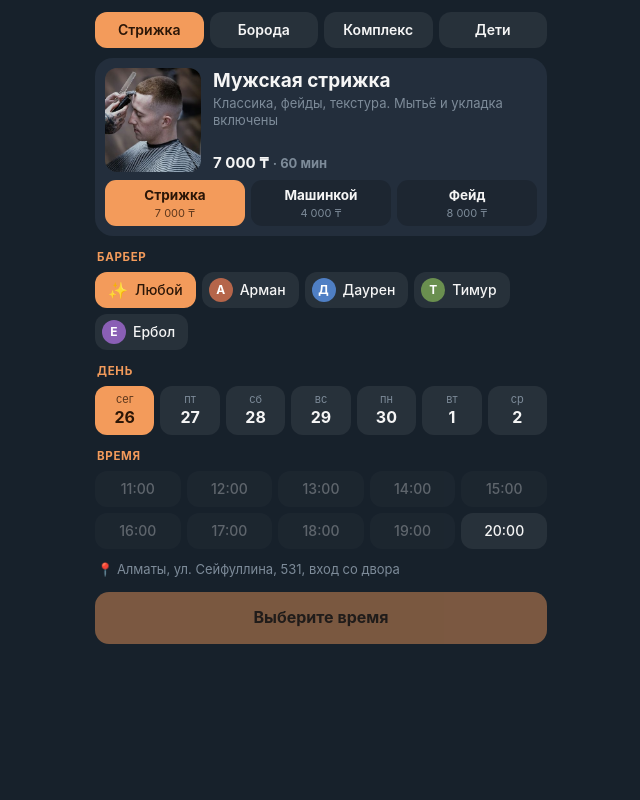
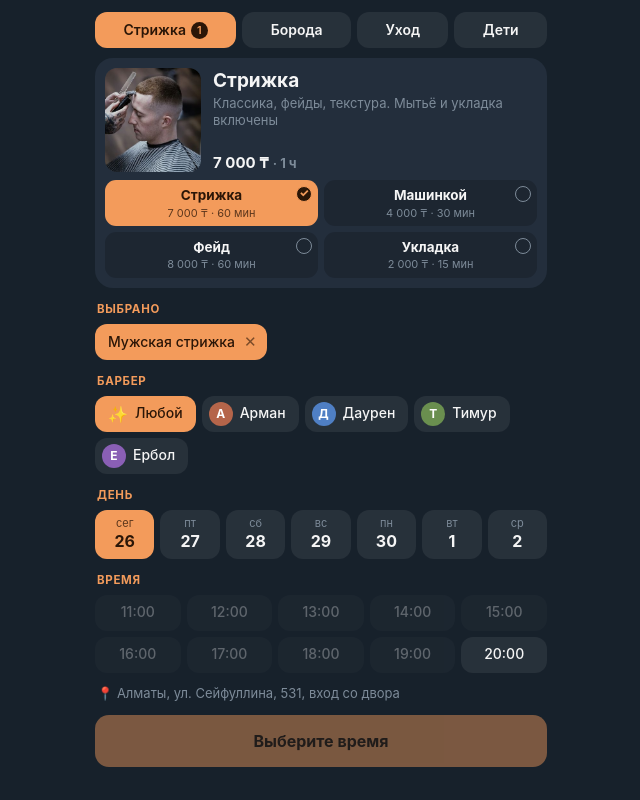
Before and after one commit to BatonSRaiona/tg-miniapps, a plain HTML site: page barber/index.html in a window 1280 px wide. Shown: the whole page, without its empty margins (319-959 px from the left). Drawn offline with Linux system fonts and the light colour scheme.

Commit message:
Barbershop: pick several services in one booking
Services from different tabs (haircut, beard, new face care tab, kids)
can be combined; total price and duration are summed, only barbers who
do every picked service are offered, and free time covers the whole
visit (up to 4 hours).

Co-Authored-By: Claude Opus 5.5 <noreply@anthropic.com>
Claude-Session: https://claude.ai/code/session_01T37pVoCt5sW6DLUxUwDjR1

```diff
--- a/barber/index.html
+++ b/barber/index.html
@@ -7,14 +7,36 @@
 <script src="https://telegram.org/js/telegram-web-app.js"></script>
 <link rel="stylesheet" href="../app.css">
 <style>
+  .tabs { overflow-x: auto; scrollbar-width: none; }
+  .tabs::-webkit-scrollbar { display: none; }
+  .tab { flex: 1 0 auto; padding: 0 10px; }
+  @media (max-width: 360px) {
+    .tab { padding: 0 7px; font-size: 13px; }
+    .svc .size b { font-size: 13px; }
+  }
+  .tab .n {
+    display: inline-grid; place-items: center; min-width: 17px; height: 17px; margin-left: 5px; border-radius: 9px;
+    font-size: 11px; background: var(--acc); color: var(--acc-ink); vertical-align: 1px;
+  }
+  .tab.on .n { background: var(--acc-ink); color: var(--acc); }
   .hero.col { flex-direction: column; gap: 0; }
   .hero .row { display: flex; gap: 12px; }
   .hero .ph { height: 104px; }
   .svc { display: grid; grid-template-columns: repeat(3, 1fr); gap: 6px; margin-top: 8px; }
   .svc.two { grid-template-columns: repeat(2, 1fr); }
   .svc.one { grid-template-columns: 1fr; }
-  .svc .size b { font-size: 13.5px; white-space: nowrap; overflow: hidden; text-overflow: ellipsis; padding: 0 4px; }
+  .svc .size { position: relative; }
+  .svc .size b { font-size: 13.5px; white-space: nowrap; overflow: hidden; text-overflow: ellipsis; padding: 0 14px; }
+  .svc .size i {
+    position: absolute; top: 6px; right: 6px; width: 16px; height: 16px; border-radius: 50%;
+    border: 1.5px solid var(--hint); font-style: normal; font-size: 11px; line-height: 13px; text-align: center;
+  }
+  .svc .size.on i { border-color: currentColor; background: var(--acc-ink); color: var(--acc); font-weight: 800; }
   .price { margin-top: auto; font-size: 15px; font-weight: 700; }
+  .picked { display: flex; flex-wrap: wrap; gap: 6px; }
+  .picked .chip { padding-right: 8px; }
+  .picked .chip .x { font-size: 15px; opacity: .6; padding: 0 2px; }
+  .picked .none { font-size: 13px; color: var(--hint); padding: 2px; }
   .av {
     width: 24px; height: 24px; border-radius: 50%; display: inline-grid; place-items: center;
     font-size: 12px; font-weight: 700; color: #fff; margin-left: -6px;
@@ -39,6 +61,9 @@
     <div class="svc" id="svc"></div>
   </div>
 
+  <div class="lbl">Выбрано</div>
+  <div class="picked" id="picked"></div>
+
   <div class="lbl">Барбер</div>
   <div class="chips" id="masters"></div>
 
@@ -54,17 +79,20 @@
 <script src="../app.js"></script>
 <script>
 // Каталог — тот же, что в barber/bot.py (CATALOG). Меняете цены там — поменяйте и здесь.
-// [вкладка, фото, [[полное название, коротко, минут, цена], ...]]
+// [вкладка, фото, описание, [[полное название, коротко, минут, цена], ...]]
 const C = [
-  ["Стрижка", "haircut", [["Мужская стрижка", "Стрижка", 60, 7000], ["Стрижка машинкой", "Машинкой", 30, 4000], ["Фейд", "Фейд", 60, 8000]]],
-  ["Борода", "beard", [["Моделирование бороды", "Борода", 30, 4500], ["Королевское бритьё", "Бритьё", 45, 6000], ["Камуфляж седины", "Камуфляж", 30, 5000]]],
-  ["Комплекс", "combo", [["Стрижка и борода", "Стрижка+борода", 90, 10500], ["Отец и сын", "Отец и сын", 90, 12000]]],
-  ["Дети", "kids", [["Детская стрижка", "Детская · до 12 лет", 45, 5000]]],
+  ["Стрижка", "haircut", "Классика, фейды, текстура. Мытьё и укладка включены",
+    [["Мужская стрижка", "Стрижка", 60, 7000], ["Стрижка машинкой", "Машинкой", 30, 4000], ["Фейд", "Фейд", 60, 8000], ["Укладка", "Укладка", 15, 2000]]],
+  ["Борода", "beard", "Горячее полотенце, опасная бритва, масло",
+    [["Моделирование бороды", "Борода", 30, 4500], ["Королевское бритьё", "Бритьё", 45, 6000], ["Камуфляж седины", "Камуфляж", 30, 5000]]],
+  ["Уход", "care", "Маски и уход за кожей — можно добавить к стрижке",
+    [["Чёрная маска", "Маска", 20, 2500], ["Уход за лицом", "Кожа лица", 40, 6000], ["Воск: нос и уши", "Воск", 10, 1500], ["Массаж головы", "Массаж", 15, 2000]]],
+  ["Дети", "kids", "Для мальчиков до 12 лет, с мультиками",
+    [["Детская стрижка", "Детская", 45, 5000], ["Отец и сын", "Отец и сын", 90, 12000]]],
 ];
 const M = [["Арман", [0, 1, 2]], ["Даурен", [0, 1, 2, 3]], ["Тимур", [0, 2, 3]], ["Ербол", [0, 1, 2]], ["Алихан", [1, 2]]];
 const MC = ["#b5654a", "#4f7fc4", "#6a8f4f", "#8a5fb5", "#c4914f"];
-const DESC = ["Классика, фейды, текстура. Мытьё и укладка включены", "Горячее полотенце, опасная бритва, масло", "Всё сразу — выходит дешевле", "Для мальчиков до 12 лет, с мультиками"];
-const DAYS = 7, SLOTS = 10, FIRST = 11;
+const DAYS = 7, SLOTS = 10, FIRST = 11, MAX_MIN = 240;
 
 // Занятость: «постоянные клиенты» по той же формуле, что в боте, плюс реальные записи из ссылки (?u=дата&b=...).
 function fnv(s) {
@@ -89,57 +117,92 @@ function busy(m, d, t) {
   if (d === 0 && (FIRST + t) * 60 < NOW.mins + 60) return true;
   return (fnv(key) >>> 24) < 72 || real.has(key);
 }
-function freeMasters(c, i, m, d, t) {
-  const len = Math.ceil(C[c][2][i][2] / 60);
-  const list = m >= 0 ? [m] : M.map((x, j) => j).filter(j => M[j][1].includes(c));
-  return list.filter(j => t + len <= SLOTS && ![...Array(len).keys()].some(k => busy(j, d, t + k)));
+
+// Выбранные услуги: список [вкладка, номер]. Длительность и цена — сумма.
+const S = { c: 0, sv: [[0, 0]], m: -1, d: -1, t: -1 };
+const svc = ([c, i]) => C[c][3][i];
+const has = (c, i) => S.sv.some(x => x[0] === c && x[1] === i);
+const mins = () => S.sv.reduce((a, x) => a + svc(x)[2], 0);
+const price = () => S.sv.reduce((a, x) => a + svc(x)[3], 0);
+const len = () => Math.ceil(mins() / 60);
+const canDo = j => S.sv.every(x => M[j][1].includes(x[0]));
+function dur(n) { const h = Math.floor(n / 60), m = n % 60; return (h ? h + " ч" : "") + (h && m ? " " : "") + (m ? m + " мин" : ""); }
+function freeMasters(m, d, t) {
+  if (!S.sv.length) return [];
+  const L = len(), list = m >= 0 ? [m] : M.map((x, j) => j).filter(canDo);
+  return list.filter(j => t + L <= SLOTS && ![...Array(L).keys()].some(k => busy(j, d, t + k)));
 }
-const dayOk = (s, d) => [...Array(SLOTS).keys()].some(t => freeMasters(s.c, s.i, s.m, d, t).length);
+const dayOk = d => [...Array(SLOTS).keys()].some(t => freeMasters(S.m, d, t).length);
 
-const S = { c: 0, i: 0, m: -1, d: -1, t: -1 };
 function fix() {
-  if (S.m >= 0 && !M[S.m][1].includes(S.c)) S.m = -1;
-  if (S.d < 0 || !dayOk(S, S.d)) { S.d = [...Array(DAYS).keys()].find(d => dayOk(S, d)) ?? -1; S.t = -1; }
-  if (S.t >= 0 && !freeMasters(S.c, S.i, S.m, S.d, S.t).length) S.t = -1;
+  if (S.m >= 0 && !canDo(S.m)) S.m = -1;
+  if (S.d < 0 || !dayOk(S.d)) { S.d = [...Array(DAYS).keys()].find(d => dayOk(d)) ?? -1; S.t = -1; }
+  if (S.t >= 0 && !freeMasters(S.m, S.d, S.t).length) S.t = -1;
+}
+
+function toggle(c, i) {
+  if (has(c, i)) { S.sv = S.sv.filter(x => !(x[0] === c && x[1] === i)); return; }
+  if (mins() + C[c][3][i][2] > MAX_MIN) { toast("Больше 4 часов за один визит не записываем"); return; }
+  S.sv.push([c, i]);
 }
 
 function render() {
   fix();
-  const cat = C[S.c], svc = cat[2][S.i];
+  const cat = C[S.c];
   const tabs = document.getElementById("tabs"); tabs.innerHTML = "";
   C.forEach((x, j) => {
-    const b = h("button", "tab" + (j === S.c ? " on" : ""), x[0]);
-    b.onclick = () => { if (S.c !== j) { S.c = j; S.i = 0; tick(); render(); } };
+    const n = S.sv.filter(v => v[0] === j).length;
+    const b = h("button", "tab" + (j === S.c ? " on" : ""), x[0] + (n ? '<span class="n">' + n + "</span>" : ""));
+    b.onclick = () => { if (S.c !== j) { S.c = j; tick(); render(); } };
     tabs.appendChild(b);
   });
   document.getElementById("ph").src = "img/" + cat[1] + ".jpg";
-  document.getElementById("nm").textContent = svc[0];
-  document.getElementById("ds").textContent = DESC[S.c];
-  document.getElementById("pr").innerHTML = rub(svc[3]) + ' <span class="ds">· ' + svc[2] + " мин</span>";
+  document.getElementById("nm").textContent = cat[0];
+  document.getElementById("ds").textContent = cat[2];
+  document.getElementById("pr").innerHTML = S.sv.length
+    ? rub(price()) + ' <span class="ds">· ' + dur(mins()) + "</span>"
+    : '<span class="ds">Выберите одну или несколько услуг</span>';
 
-  const sv = document.getElementById("svc"); sv.innerHTML = ""; sv.className = "svc" + (cat[2].length === 2 ? " two" : cat[2].length === 1 ? " one" : "");
-  cat[2].forEach((x, j) => {
-    const b = h("button", "size" + (j === S.i ? " on" : ""), "<b>" + x[1] + "</b><small>" + rub(x[3]) + "</small>");
-    b.onclick = () => { S.i = j; tick(); render(); };
+  const sv = document.getElementById("svc"); sv.innerHTML = "";
+  const n = cat[3].length;
+  sv.className = "svc" + (n === 1 ? " one" : n === 2 || n === 4 ? " two" : "");
+  cat[3].forEach((x, j) => {
+    const on = has(S.c, j);
+    const b = h("button", "size" + (on ? " on" : ""), "<i>" + (on ? "✓" : "") + "</i><b>" + x[1] + "</b><small>" + rub(x[3]) + " · " + x[2] + " мин</small>");
+    b.setAttribute("aria-pressed", on);
+    b.onclick = () => { toggle(S.c, j); tick(); render(); };
     sv.appendChild(b);
   });
 
+  const pk = document.getElementById("picked"); pk.innerHTML = "";
+  if (!S.sv.length) pk.appendChild(h("div", "none", "Пока ничего. Можно выбрать несколько услуг из разных вкладок."));
+  S.sv.forEach(x => {
+    const b = h("button", "chip on", svc(x)[0] + ' <span class="x">✕</span>');
+    b.setAttribute("aria-label", "Убрать " + svc(x)[0]);
+    b.onclick = () => { toggle(x[0], x[1]); tick(); render(); };
+    pk.appendChild(b);
+  });
+
   const ms = document.getElementById("masters"); ms.innerHTML = "";
+  const able = M.map((x, j) => j).filter(canDo);
+  if (S.sv.length && !able.length) {
+    ms.appendChild(h("div", "none note", "Никто из барберов не делает всё это за один визит. Уберите что-нибудь или запишитесь дважды."));
+  } else {
     const any = h("button", "chip" + (S.m < 0 ? " on" : ""), '<span class="em">✨</span>Любой');
     any.onclick = () => { S.m = -1; tick(); render(); };
     ms.appendChild(any);
-  M.forEach((x, j) => {
-    if (!x[1].includes(S.c)) return;
+    able.forEach(j => {
       const b = h("button", "chip" + (j === S.m ? " on" : ""),
-      '<span class="av" style="background:' + MC[j] + '">' + x[0][0] + "</span>" + x[0]);
+        '<span class="av" style="background:' + MC[j] + '">' + M[j][0][0] + "</span>" + M[j][0]);
       b.onclick = () => { S.m = j; tick(); render(); };
       ms.appendChild(b);
     });
+  }
 
   const ds = document.getElementById("days"); ds.innerHTML = "";
   for (let d = 0; d < DAYS; d++) {
     const dt = addDays(NOW.iso, d);
-    const b = h("button", "day" + (d === S.d ? " on" : "") + (dayOk(S, d) ? "" : " off"),
+    const b = h("button", "day" + (d === S.d ? " on" : "") + (dayOk(d) ? "" : " off"),
       "<small>" + (d === 0 ? "сег" : WD[dt.getUTCDay()]) + "</small><b>" + dt.getUTCDate() + "</b>");
     b.onclick = () => { S.d = d; S.t = -1; tick(); render(); };
     ds.appendChild(b);
@@ -147,20 +210,22 @@ function render() {
 
   const ts = document.getElementById("times"); ts.innerHTML = "";
   for (let t = 0; t < SLOTS; t++) {
-    const ok = S.d >= 0 && freeMasters(S.c, S.i, S.m, S.d, t).length;
+    const ok = S.d >= 0 && freeMasters(S.m, S.d, t).length;
     const b = h("button", "chip" + (t === S.t ? " on" : "") + (ok ? "" : " off"), (FIRST + t) + ":00");
     b.onclick = () => { S.t = t; tick(); render(); };
     ts.appendChild(b);
   }
 
   const go = document.getElementById("go");
-  go.className = "go" + (S.t < 0 ? " wait" : "");
-  go.textContent = S.t < 0 ? "Выберите время" : "Записаться · " + rub(svc[3]);
+  const ready = S.sv.length && S.t >= 0;
+  go.className = "go" + (ready ? "" : " wait");
+  go.textContent = !S.sv.length ? "Выберите услугу" : S.t < 0 ? "Выберите время" : "Записаться · " + rub(price());
 }
 
 document.getElementById("go").onclick = () => {
+  if (!S.sv.length) { toast("Выберите хотя бы одну услугу"); return; }
   if (S.t < 0) { toast(S.d < 0 ? "На ближайшую неделю мест нет" : "Выберите время"); return; }
-  sendToBot({ c: S.c, i: S.i, m: S.m, d: dayIso(S.d), t: S.t });
+  sendToBot({ s: S.sv, m: S.m, d: dayIso(S.d), t: S.t });
 };
 initApp();
 render();
```
Also changed, not shown: barber/img/care.jpg (added), barber/img/combo.jpg (deleted). Lines whose indentation alone changed are shown as unchanged.
